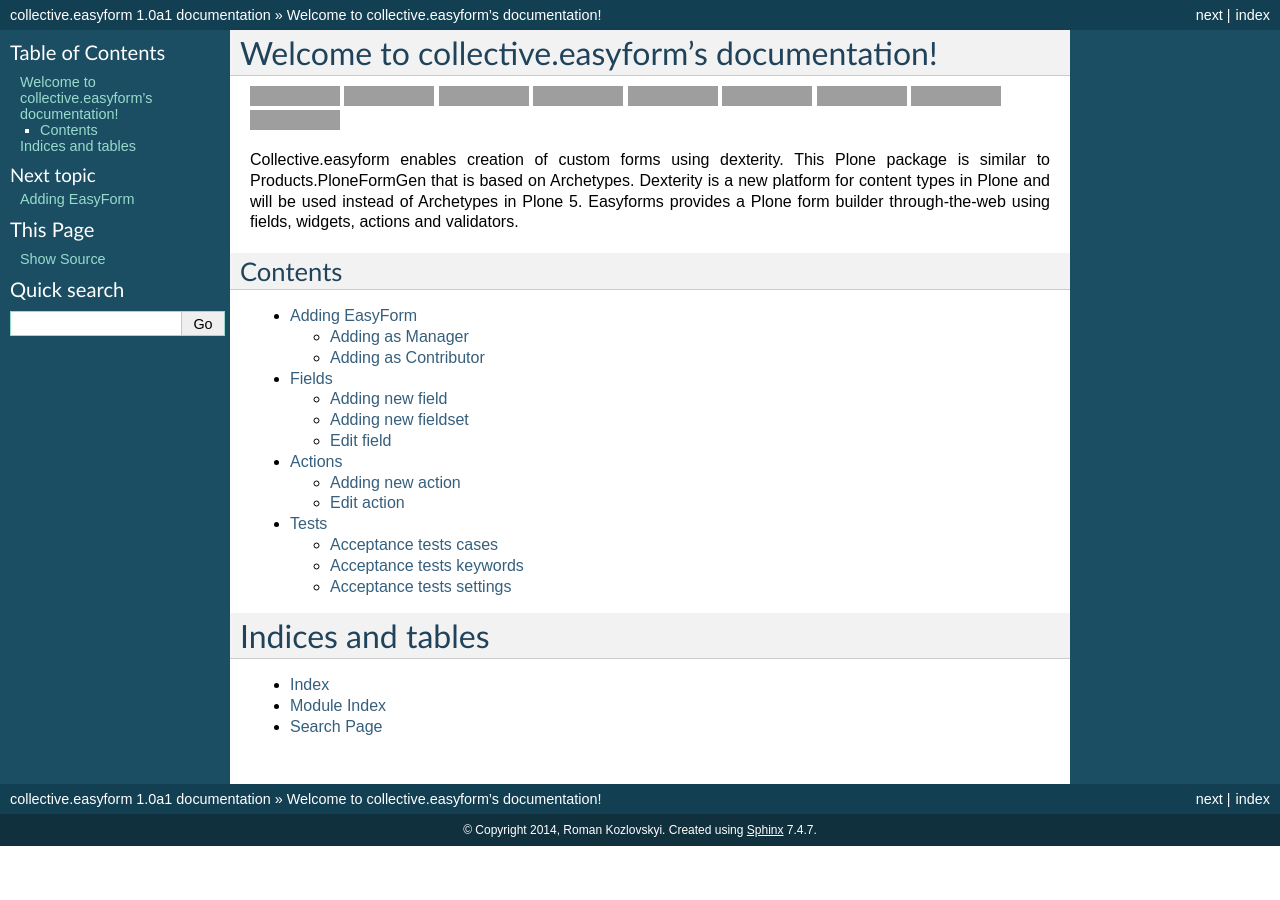
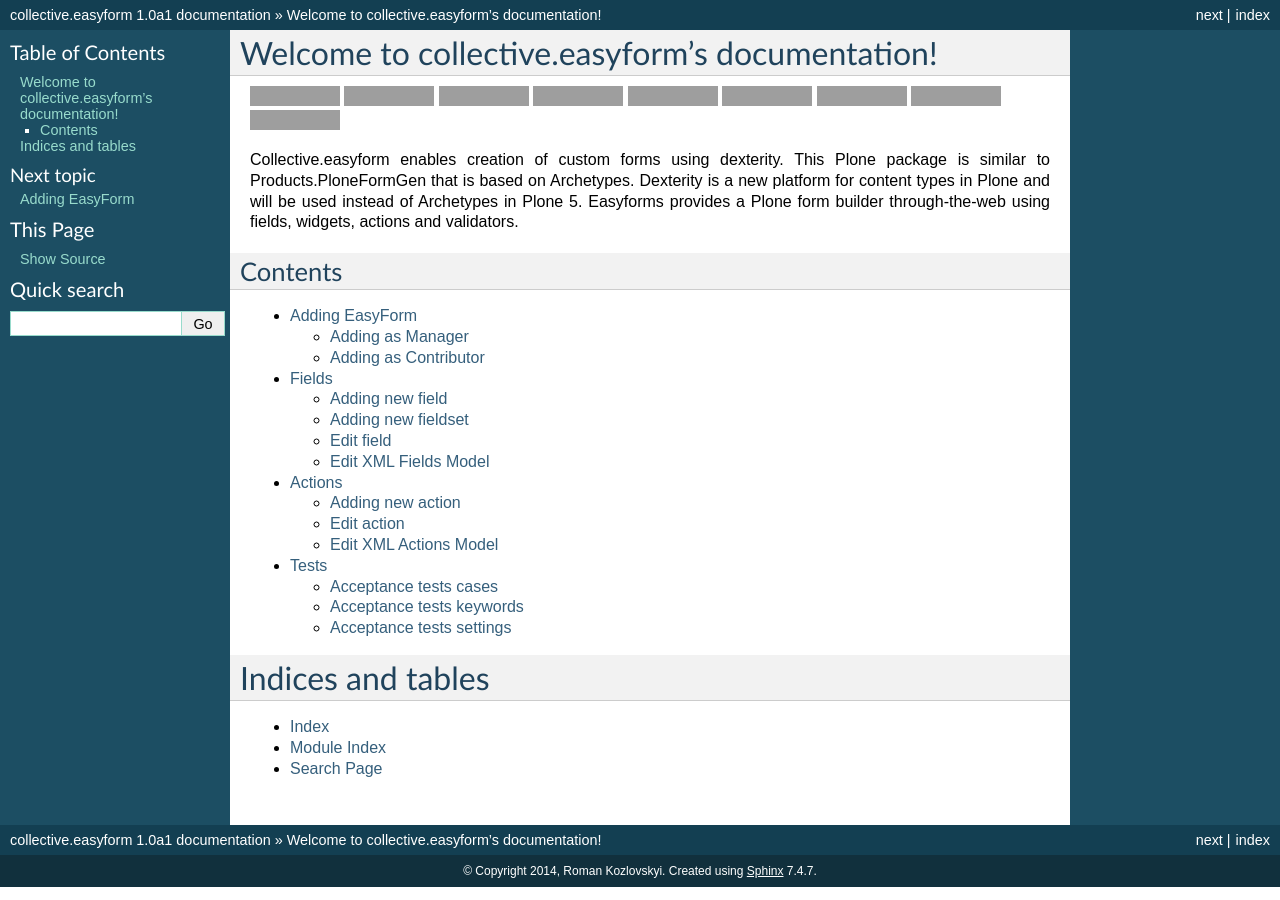
Before and after one commit to collective/collective.easyform, a Sphinx documentation site: the page built from docs/index.rst, in a window 1280 px wide, cut to the strip 0-900 px from the top of the page. Built offline with Sphinx 7.4.7, drawn with Linux system fonts in a browser that asks for light colours; grey boxes are pictures that could not be loaded.

Commit message:
Added 'Edit xml models' test

```diff
--- a/docs/actions.rst
+++ b/docs/actions.rst
@@ -18,3 +18,10 @@
 -----------
 
 .. image:: images/created-easyform-actions.png
+
+Edit XML Actions Model
+----------------------
+
+.. image:: images/edit-xml-actions-model-button.png
+
+.. image:: images/edit-xml-actions-model-page.png
--- a/docs/fields.rst
+++ b/docs/fields.rst
@@ -27,3 +27,10 @@
 ----------
 
 .. image:: images/created-easyform-fields.png
+
+Edit XML Fields Model
+---------------------
+
+.. image:: images/edit-xml-fields-model-button.png
+
+.. image:: images/edit-xml-fields-model-page.png
```
Also changed, not shown: docs/images/edit-xml-actions-model-button.png (added), docs/images/edit-xml-actions-model-page.png (added), docs/images/edit-xml-fields-model-button.png (added), docs/images/edit-xml-fields-model-page.png (added), 1 other file.
